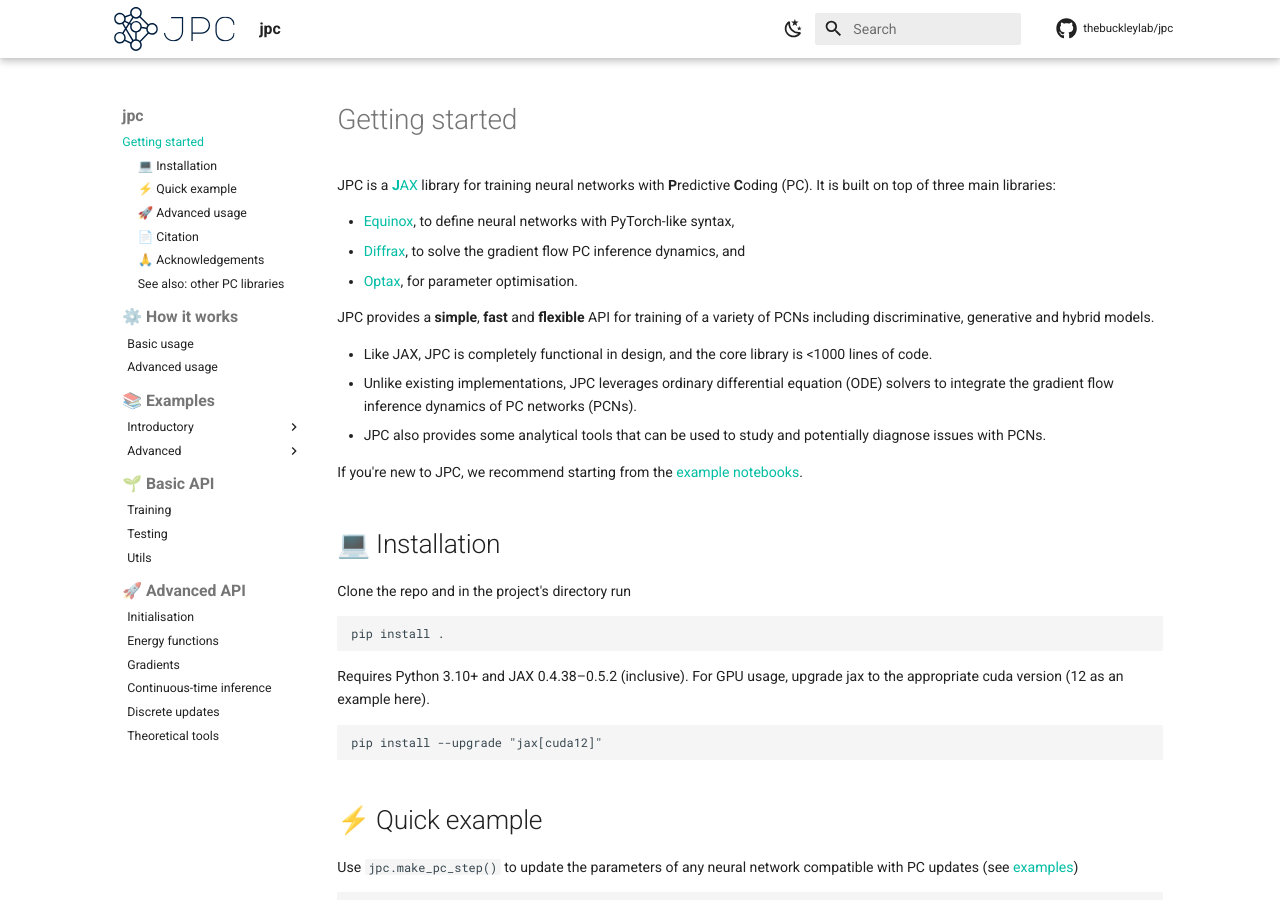
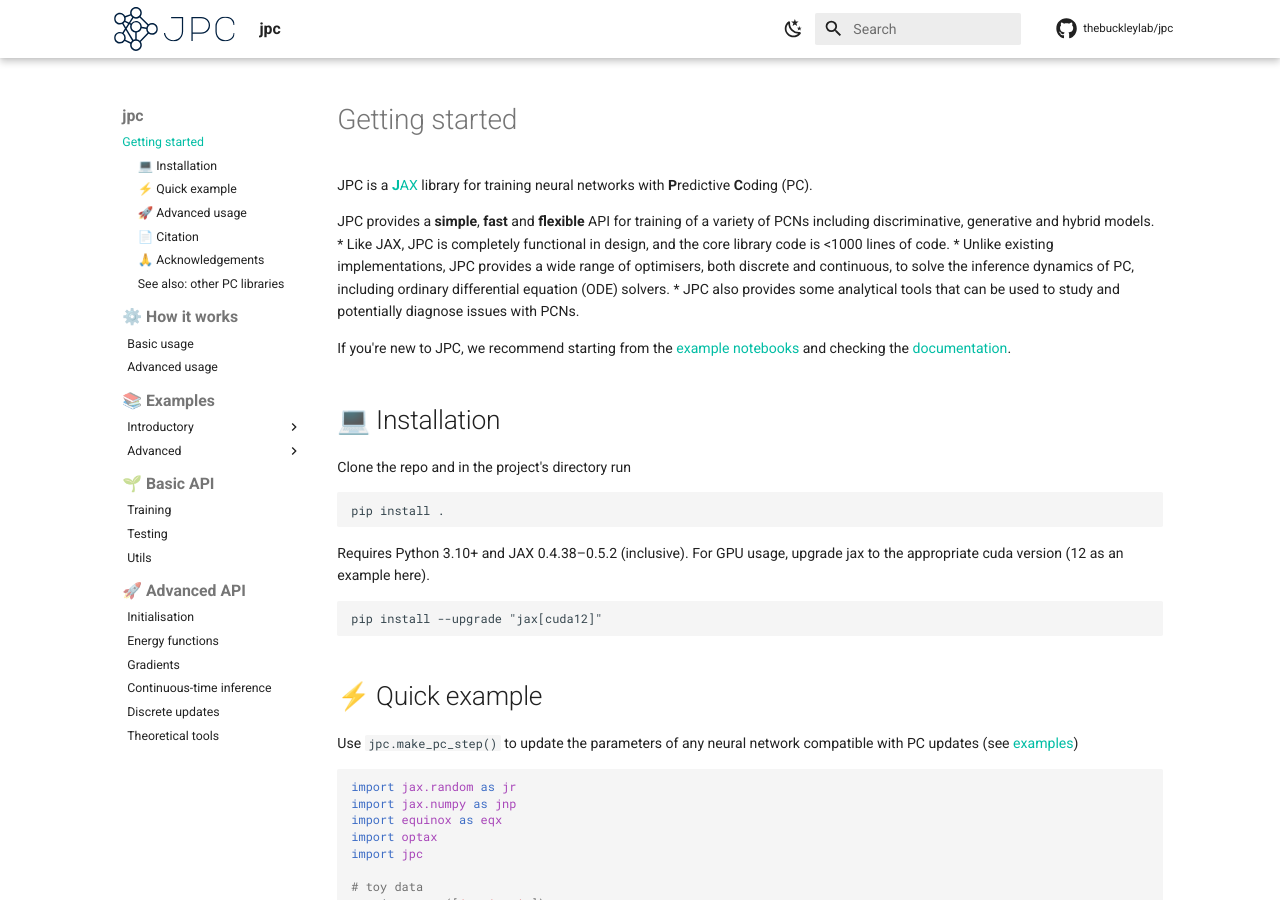
Before and after one commit to thebuckleylab/jpc, an MkDocs documentation site: the page built from docs/index.md, in a window 1280 px wide and 900 px high. Built offline with MkDocs 1.6.1 and Material for MkDocs 9.7.7, drawn with Linux system fonts in a browser that asks for light colours; comment, search, counter and statistics services are not loaded.

```diff
--- a/docs/index.md
+++ b/docs/index.md
@@ -1,28 +1,21 @@
 # Getting started
 JPC is a [**J**AX](https://github.com/google/jax) library for training neural
-networks with **P**redictive **C**oding (PC). It is built on top of three main
-libraries:
-
-* [Equinox](https://github.com/patrick-kidger/equinox), to define neural
-networks with PyTorch-like syntax,
-* [Diffrax](https://github.com/patrick-kidger/diffrax), to solve the gradient
-flow PC inference dynamics, and
-* [Optax](https://github.com/google-deepmind/optax), for parameter optimisation.
+networks with **P**redictive **C**oding (PC).
 
 JPC provides a **simple**, **fast** and **flexible** API for
 training of a variety of PCNs including discriminative, generative and hybrid
 models.
-
-* Like JAX, JPC is completely functional in design, and the core library is
+* Like JAX, JPC is completely functional in design, and the core library code is
 <1000 lines of code.
-* Unlike existing implementations, JPC leverages ordinary differential
-equation (ODE) solvers to integrate the gradient flow inference dynamics of PC
-networks (PCNs).
+* Unlike existing implementations, JPC provides a wide range of optimisers, both
+discrete and continuous, to solve the inference dynamics of PC, including
+ordinary differential equation (ODE) solvers.
 * JPC also provides some analytical tools that can be used to study and
 potentially diagnose issues with PCNs.
 
 If you're new to JPC, we recommend starting from the [
-example notebooks](https://thebuckleylab.github.io/jpc/examples/discriminative_pc/).
+example notebooks](https://thebuckleylab.github.io/jpc/examples/discriminative_pc/)
+and checking the [documentation](https://thebuckleylab.github.io/jpc/).
 
 ## 💻 Installation
 Clone the repo and in the project's directory run
```
Also changed, not shown: README.md (+5 -12 lines).
